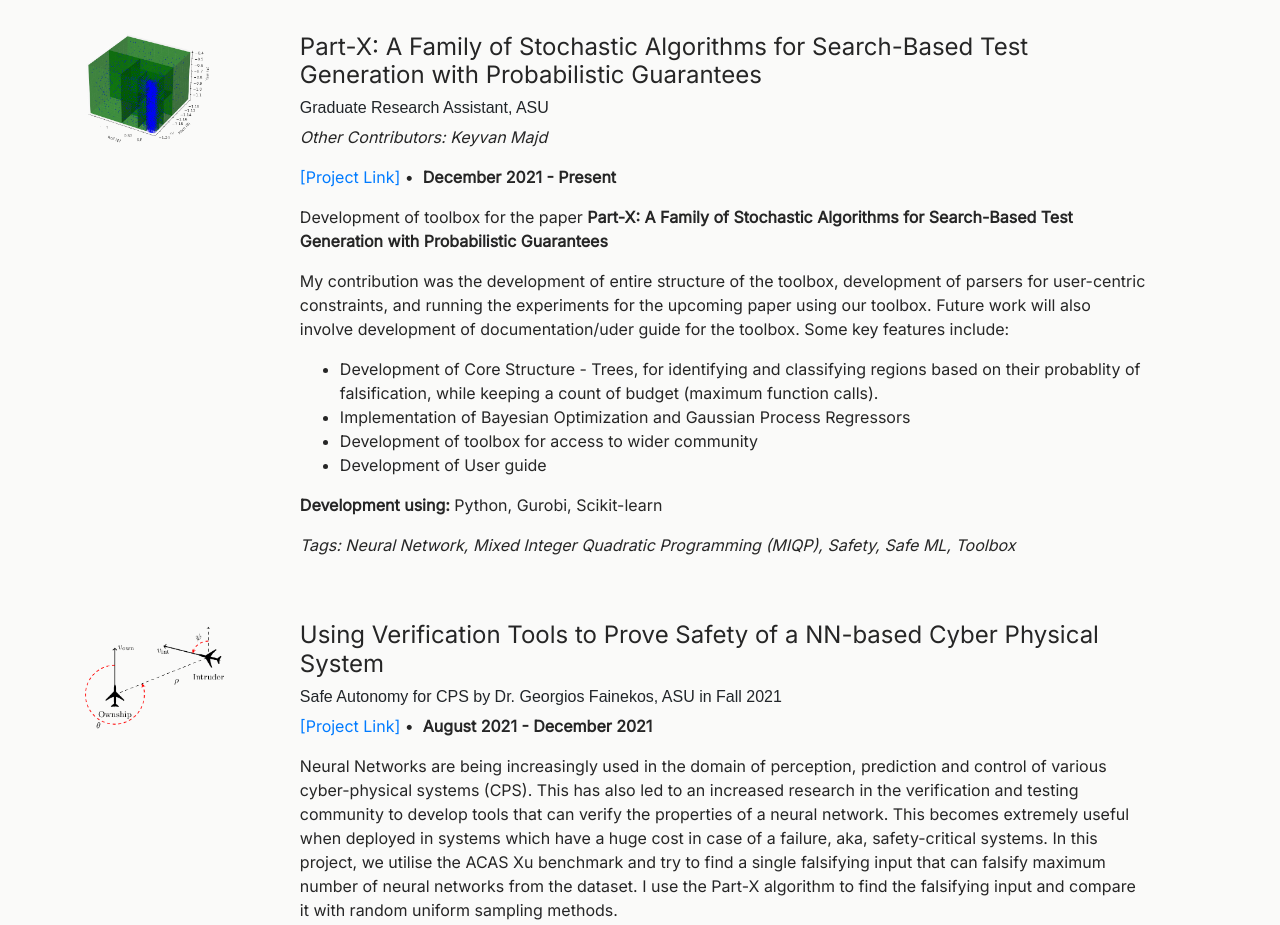
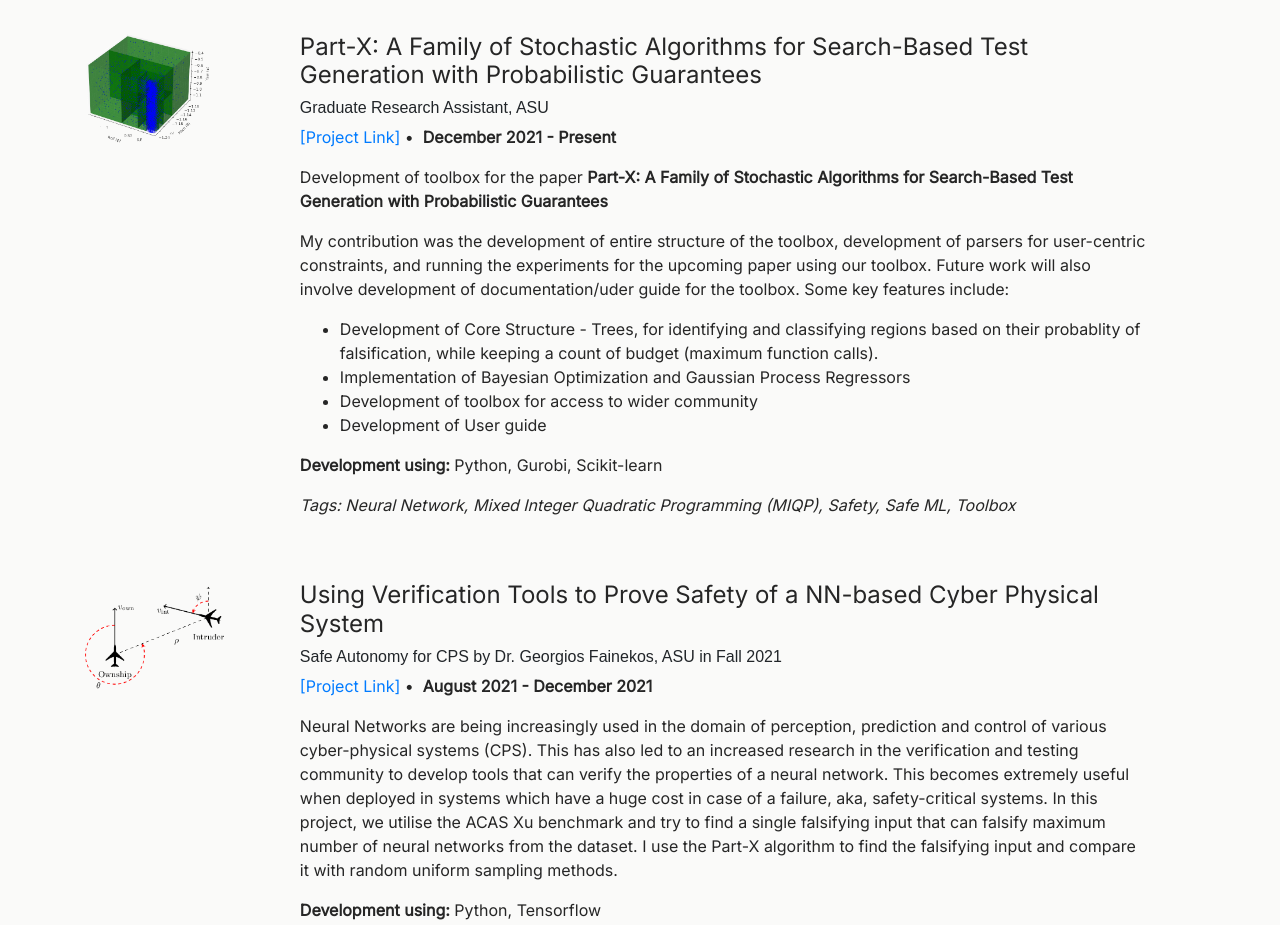
Before and after one commit to DaitTan/DaitTan.github.io, a plain HTML site: page resume.html in a window 1280 px wide. Shown: the part 4280-5205 px from the top of the page. Drawn offline with nearby package versions, Linux system fonts and the light colour scheme; a web font is replaced by a local one.

Commit message:
Update resume.html

```diff
--- a/resume.html
+++ b/resume.html
@@ -339,7 +339,7 @@
           <div class="col-md-10 col-sm-10 col-xs-10" style="padding-left: 3rem;">
           <h4>Part-X: A Family of Stochastic Algorithms for Search-Based Test Generation with Probabilistic Guarantees</h4>
           <h6>Graduate Research Assistant, ASU</h6>
-          <p><em>Other Contributors: Keyvan Majd</em></p>
+
           <p><a href="https://gitlab.com/bose1/part-x" target="_blank">[Project Link]</a>&nbsp;&bull;&nbsp;
             <strong>December 2021 - Present </strong></p>
           <p>
```
